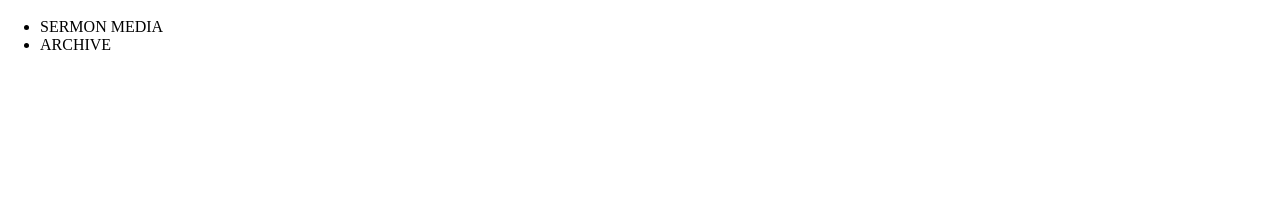
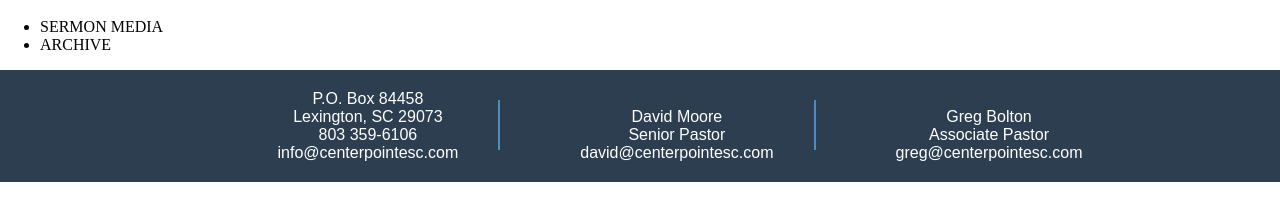
Before and after one commit to glorspace/CPCCAngular, an Angular app: page / in a window 1280 px wide. Shown: the part 462-682 px from the top of the page. Built offline with nearby package versions, Linux system fonts and the light colour scheme.

Commit message:
Add service methods and used returned data from the service to build out a footer with contact information.

```diff
--- a/src/app/app.component.css
+++ b/src/app/app.component.css
@@ -20,6 +20,28 @@ li {
     font-family: sans-serif;
 }
 
-li:hover {
+header li:hover {
     background-color: #2196f3;
 }
+
+footer {
+    background-color: #2c3e50;
+}
+
+footer ul {
+    text-align: center;
+}
+
+li ul li {
+    display: block;
+    margin: 0;
+    padding: 0;
+}
+
+hr {
+    background-color: #2196f3;
+    border:         none;
+    border-left:    1px solid hsla(200, 10%, 50%,100);
+    height:         50px;
+    width:          1px;
+}
--- a/src/app/app.component.html
+++ b/src/app/app.component.html
@@ -13,3 +13,31 @@
 </header>
 <cpcc-home></cpcc-home>
 <router-outlet></router-outlet>
+<footer>
+  <ul>
+    <li>
+      <ul>
+        <li>{{ churchAddress.address }}</li>
+        <li>{{ churchAddress.city }}, {{ churchAddress.stateCode }} {{ churchAddress.zipCode }}</li>
+        <li>{{ churchPhone }}</li>
+        <li>{{ churchEmail }}</li>
+      </ul>
+    </li>
+    <li><hr></li>
+    <li>
+      <ul>
+        <li>{{ pastorInfo.name }}</li>
+        <li>{{ pastorInfo.title }}</li>
+        <li>{{ pastorInfo.email }}</li>
+      </ul>
+    </li>
+    <li><hr></li>
+    <li>
+      <ul>
+        <li>{{ associatePastorInfo.name }}</li>
+        <li>{{ associatePastorInfo.title }}</li>
+        <li>{{ associatePastorInfo.email }}</li>
+      </ul>
+    </li>
+  </ul>
+</footer>
--- a/src/app/app.component.ts
+++ b/src/app/app.component.ts
@@ -1,10 +1,27 @@
-import { Component } from '@angular/core';
+import { Component, OnInit } from '@angular/core';
+import { IMailingAddress } from './shared/mailing-address';
+import { ContactInformationService } from './shared/contact-information.service';
+import { IPerson } from './shared/person';
 
 @Component({
   selector: 'cpcc-root',
   templateUrl: './app.component.html',
   styleUrls: ['./app.component.css']
 })
-export class AppComponent {
-  title = 'cpcc-web';
+export class AppComponent implements OnInit{
+  churchAddress: IMailingAddress;
+  churchPhone: string;
+  churchEmail: string;
+  pastorInfo: IPerson;
+  associatePastorInfo: IPerson;
+
+  constructor(private contactInfoService: ContactInformationService) {}
+
+  ngOnInit(): void {
+    this.churchAddress = this.contactInfoService.getChurchMailingAddress();
+    this.churchPhone = this.contactInfoService.getChurchPhoneNumber();
+    this.churchEmail = this.contactInfoService.getChurchEmailAddress();
+    this.pastorInfo = this.contactInfoService.getPastorContactInformation();
+    this.associatePastorInfo = this.contactInfoService.getAssociatePastorContactInformation();
+  }
 }
--- a/src/app/shared/contact-information.service.ts
+++ b/src/app/shared/contact-information.service.ts
@@ -1,5 +1,6 @@
 import { Injectable } from '@angular/core';
 import { IMailingAddress } from './mailing-address';
+import { IPerson } from './person';
 
 @Injectable({
   providedIn: 'root'
@@ -8,7 +9,7 @@ export class ContactInformationService {
 
   constructor() { }
 
-  getMailingAddress(): IMailingAddress {
+  getChurchMailingAddress(): IMailingAddress {
     return {
       address: 'P.O. Box 84458',
       city: 'Lexington',
@@ -17,11 +18,27 @@ export class ContactInformationService {
     }
   }
 
-  getPhoneNumber(): string {
+  getChurchPhoneNumber(): string {
     return '803 359-6106';
   }
 
-  getEmailAddress(): string {
+  getChurchEmailAddress(): string {
     return 'info@centerpointesc.com';
   }
+
+  getPastorContactInformation(): IPerson {
+    return {
+      name: 'David Moore',
+      title: 'Senior Pastor',
+      email: 'david@centerpointesc.com'
+    }
+  }
+
+  getAssociatePastorContactInformation(): IPerson {
+    return {
+      name: 'Greg Bolton',
+      title: 'Associate Pastor',
+      email: 'greg@centerpointesc.com'
+    }
+  }
 }
--- /dev/null
+++ b/src/app/shared/person.ts
@@ -0,0 +1,5 @@
+export interface IPerson {
+    name: string;
+    title: string;
+    email: string;
+}
```
